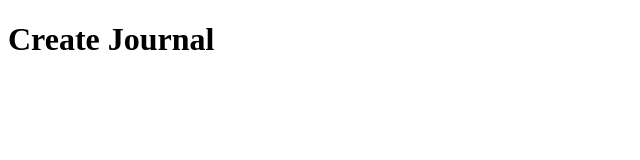
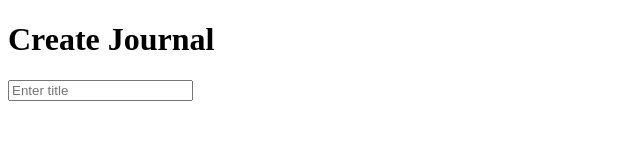
Before and after one commit to SamCodes426/Quill, a plain HTML site: page createJournal.html in a window 1280 px wide. Shown: the whole page, without its empty margins (0-640 px from the left). Drawn offline with Linux system fonts and the light colour scheme.

Commit message:
feat: add input text field

```diff
--- a/createJournal.html
+++ b/createJournal.html
@@ -9,7 +9,9 @@
     <h1>Create Journal</h1>
 
     <form action="/api/v1/journals" method="post">
-        <!-- add form elements -->
+
+         <input type="text" name="title" placeholder="Enter title">
+
     </form>
 
 </body>
```
